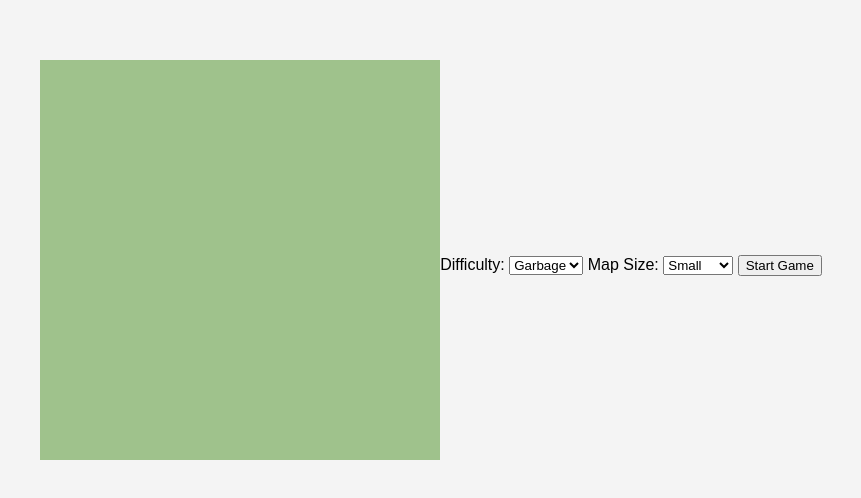
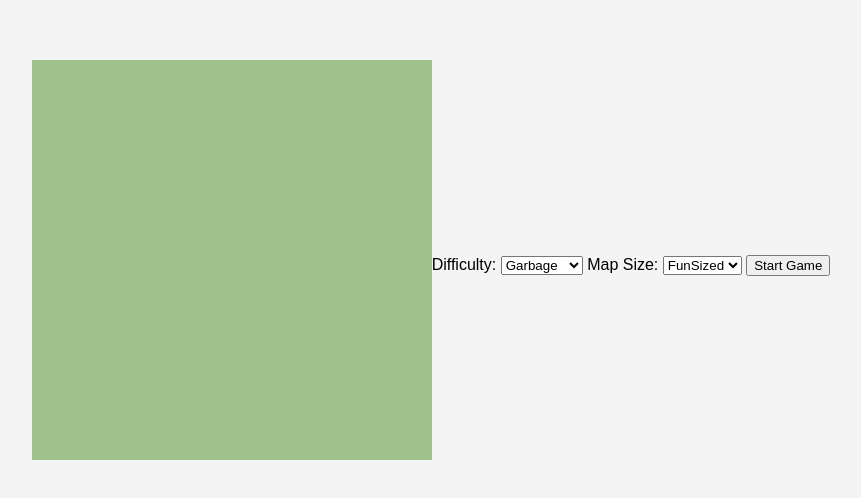
Before and after one commit to ShadowSeeker21/WikidotGames, a plain HTML site: page Games/Snake/index.html in a window 1280 px wide. Shown: the part 140-638 px from the top of the page, without its empty margins (209-1070 px from the left). Drawn offline with Linux system fonts and the light colour scheme.

Commit message:
Update index.html

```diff
--- a/Games/Snake/index.html
+++ b/Games/Snake/index.html
@@ -38,16 +38,16 @@
     <label for="difficulty">Difficulty:</label>
     <select id="difficulty">
         <option value="garbage">Garbage</option>
-        <option value="easy">Easy</option>
+        <option value="easy">LightWork</option>
         <option value="medium">Medium</option>
         <option value="hard">Hard</option>
     </select>
 
     <label for="mapSize">Map Size:</label>
     <select id="mapSize">
-        <option value="400">Small</option>
-        <option value="500">Medium</option>
-        <option value="600">Large</option>
+        <option value="200">FunSized</option>
+        <option value="400">Average</option>
+        <option value="600">Big Boi</option>
     </select>
     <button onclick="startGame()">Start Game</button>
 </div>
```
